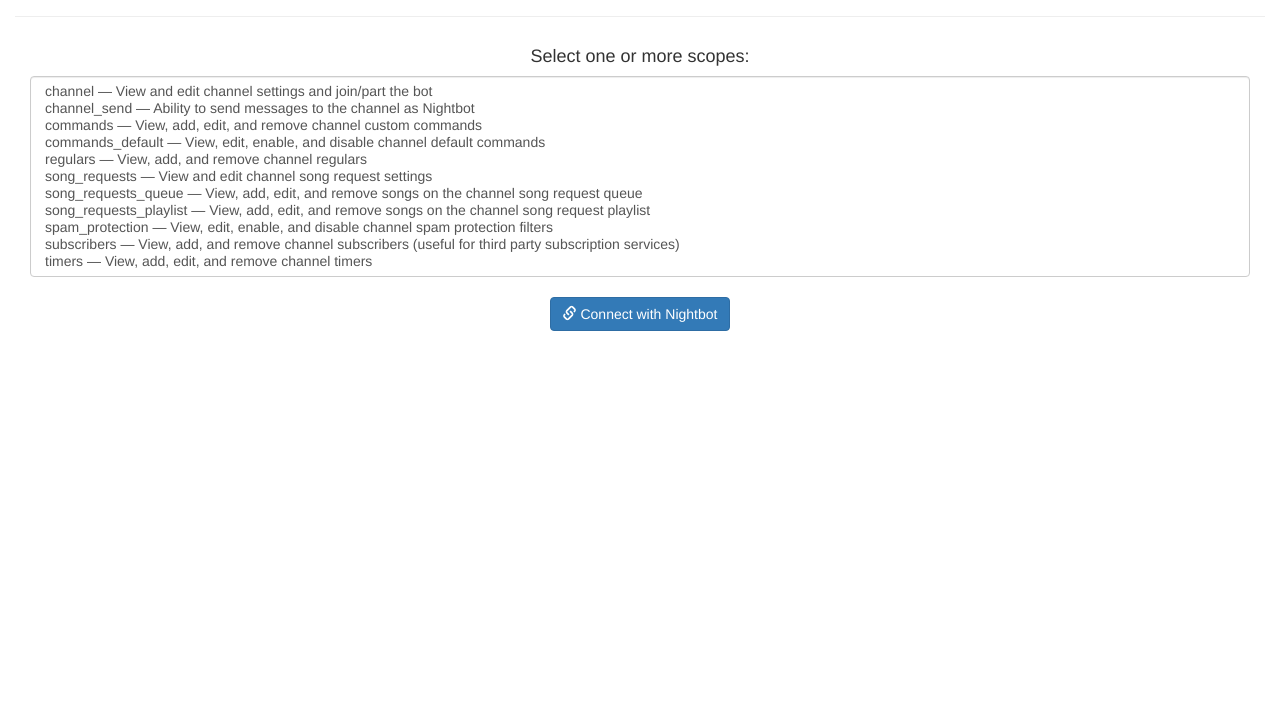
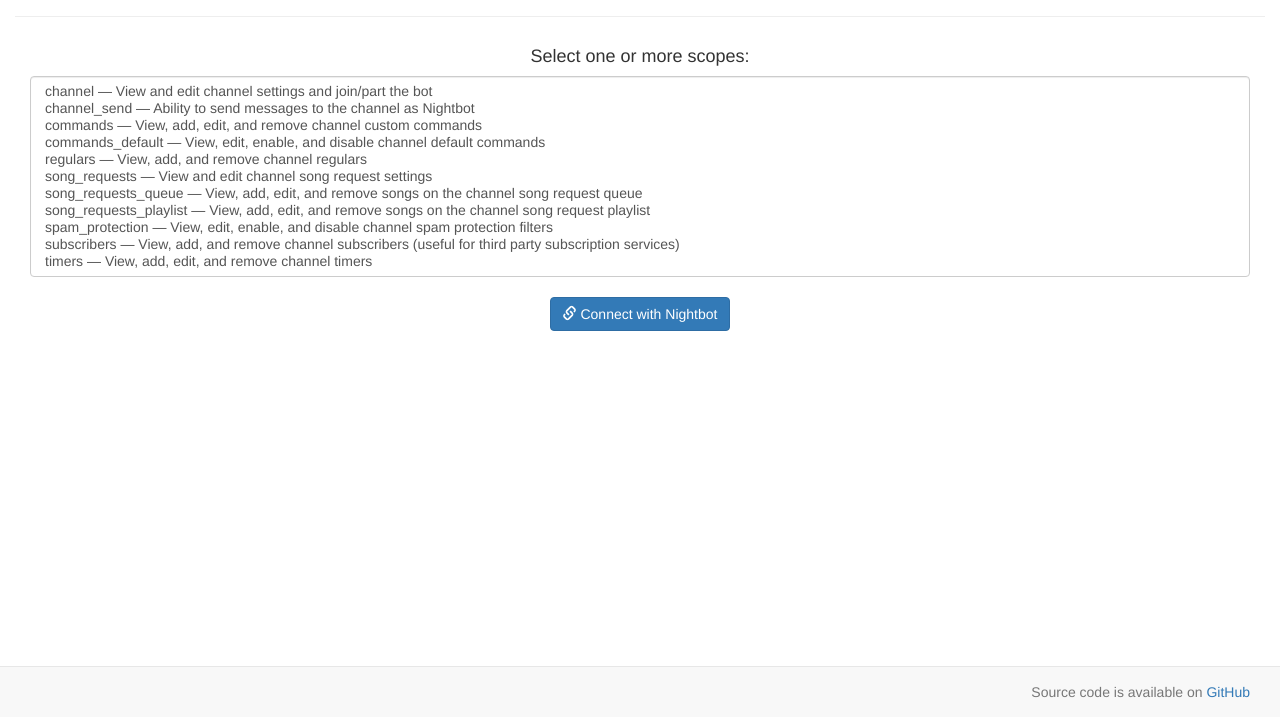
Before and after one commit to Decicus/nightbot-oauth-token, a plain HTML site: page index.html in a window 1280 px wide. Shown: the part 83-800 px from the top of the page. Drawn offline with nearby package versions, Linux system fonts and the light colour scheme.

Commit message:
Add repo link

```diff
--- a/index.html
+++ b/index.html
@@ -40,6 +40,12 @@
                     <p class="text-info">Token expires:</p>
                     <p class="date"></p>
                 </div>
+
+                <nav class="navbar navbar-default navbar-fixed-bottom">
+                    <div class="container-fluid">
+                        <p class="navbar-text pull-right">Source code is available on <a href="https://github.com/Decicus/nightbot-oauth-token/">GitHub</a></p>
+                    </div>
+                </nav>
             </div>
         </div>
     </body>
```
